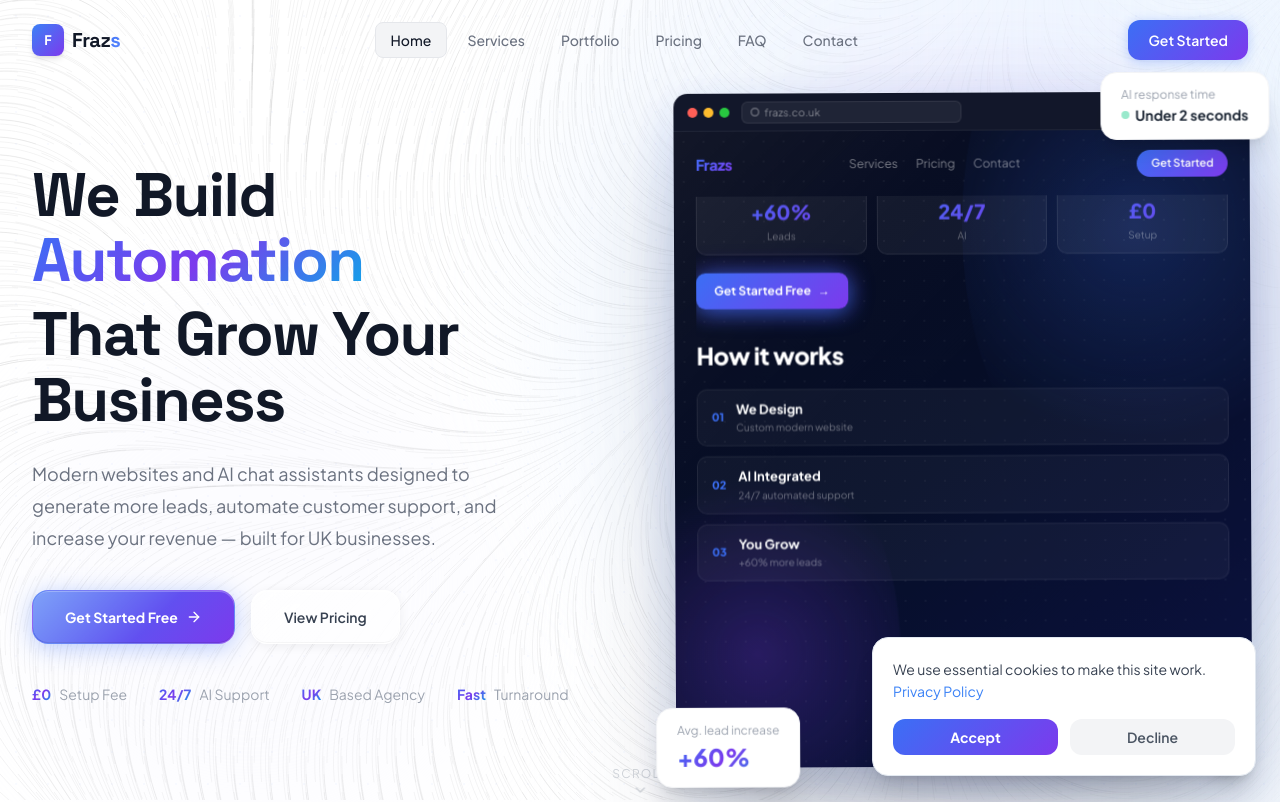
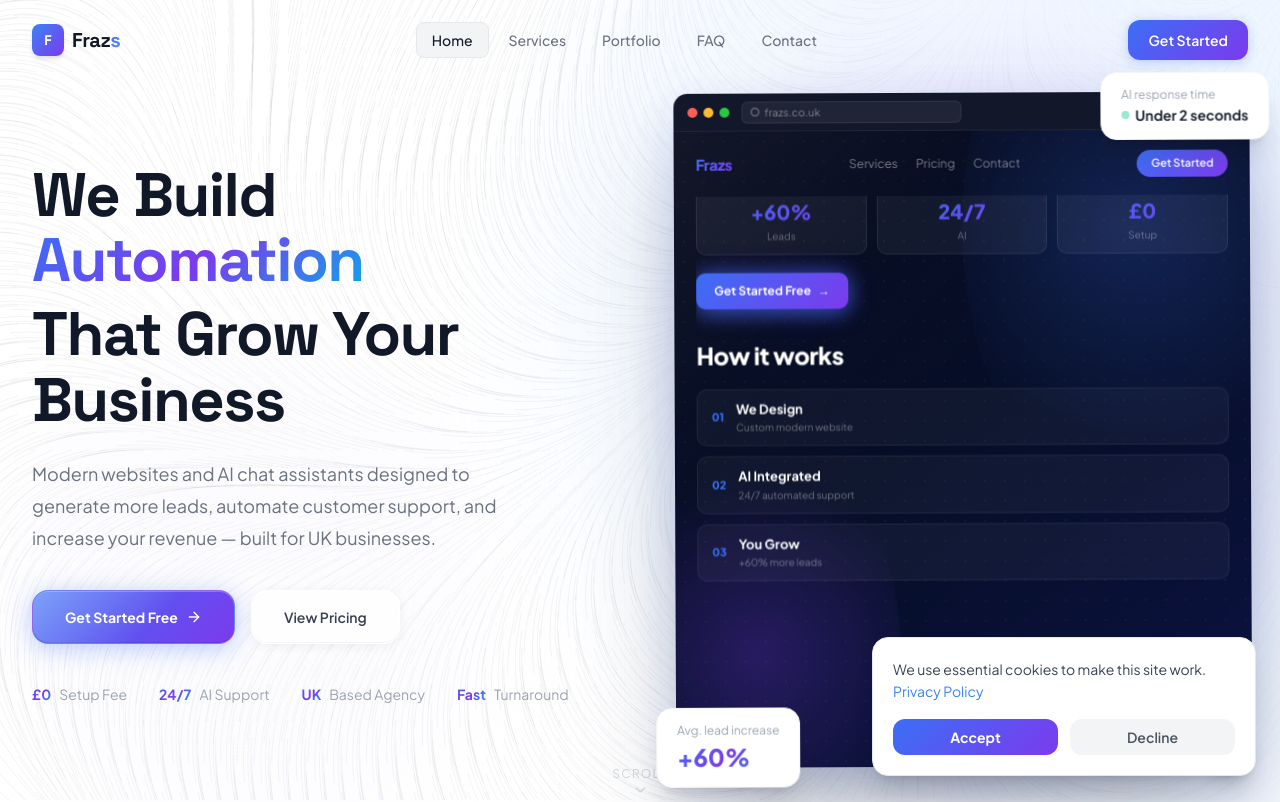
Before and after one commit to fra5z/fraser, a Next.js app: page / in a window 1280 px wide. Shown: the top 802 px of the page. Built offline with nearby package versions, Linux system fonts and the light colour scheme.

Commit message:
Remove pricing section from site and navbar

```diff
--- a/src/app/page.tsx
+++ b/src/app/page.tsx
@@ -2,7 +2,6 @@ import Navbar from "@/components/Navbar";
 import HeroSection from "@/components/HeroSection";
 import TrustStrip from "@/components/TrustStrip";
 import ServicesSection from "@/components/ServicesSection";
-import PricingSection from "@/components/PricingSection";
 import PortfolioSection from "@/components/PortfolioSection";
 import TestimonialsSection from "@/components/TestimonialsSection";
 import ProcessSection from "@/components/ProcessSection";
@@ -22,7 +21,6 @@ export default function Home() {
       <TrustStrip />
       <ServicesSection />
       <PortfolioSection />
-      <PricingSection />
       <TestimonialsSection />
       <ProcessSection />
       <AIAssistantDemo />
--- a/src/components/Navbar.tsx
+++ b/src/components/Navbar.tsx
@@ -1,5 +1,5 @@
 "use client";
-import { useEffect, useRef, useState } from "react";
+import { useEffect, useState } from "react";
 import { motion, AnimatePresence } from "framer-motion";
 import { Menu, X } from "lucide-react";
 
@@ -7,7 +7,6 @@ const navLinks = [
   { label: "Home", href: "#home" },
   { label: "Services", href: "#services" },
   { label: "Portfolio", href: "#portfolio" },
-  { label: "Pricing", href: "#pricing" },
   { label: "FAQ", href: "#faq" },
   { label: "Contact", href: "#contact" },
 ];
```
